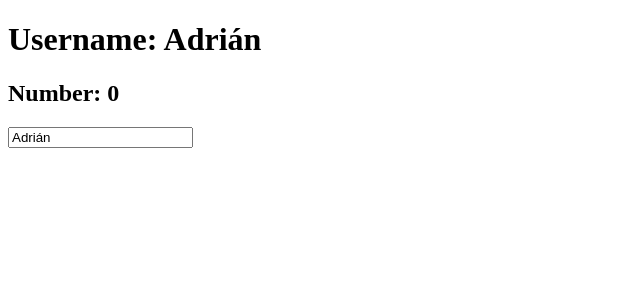
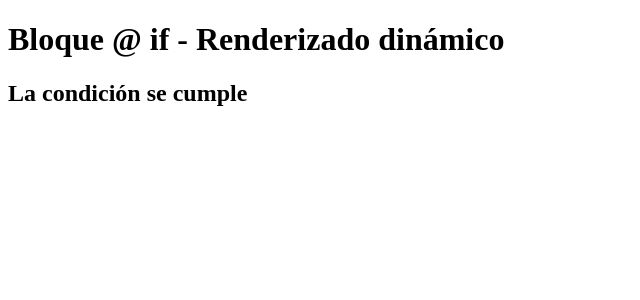
Before and after one commit to Amaza-ing/AMazaing-curso-Angular-desde-0, an Angular app: page / in a window 1280 px wide. Shown: the top 300 px of the page, without its empty margins (0-640 px from the left). Built offline with nearby package versions, Linux system fonts and the light colour scheme.

Commit message:
05-conditional-rendering-if

```diff
--- a/src/app/app.component.html
+++ b/src/app/app.component.html
@@ -1,3 +1,9 @@
-<h1>Username: {{ userName }}</h1>
-<h2>Number: {{ number }}</h2>
-<input type="text" [(ngModel)]="userName" (input)="addOne()" />
+<h1>Bloque &#64; if - Renderizado dinámico</h1>
+
+@if (condition) {
+<h2>La condición se cumple</h2>
+} @else if (condition2) {
+<h2>La condición 2 se cumple</h2>
+} @else {
+<h2>Las condiciones no se cumplen</h2>
+}
--- a/src/app/app.component.ts
+++ b/src/app/app.component.ts
@@ -11,10 +11,6 @@
   styleUrl: './app.component.css',
 })
 export class AppComponent {
-  userName: string = 'Adrián';
-  number: number = 0;
-
-  addOne() {
-    this.number++;
-  }
+  condition: boolean = true;
+  condition2: string = "asdf";
 }
```
